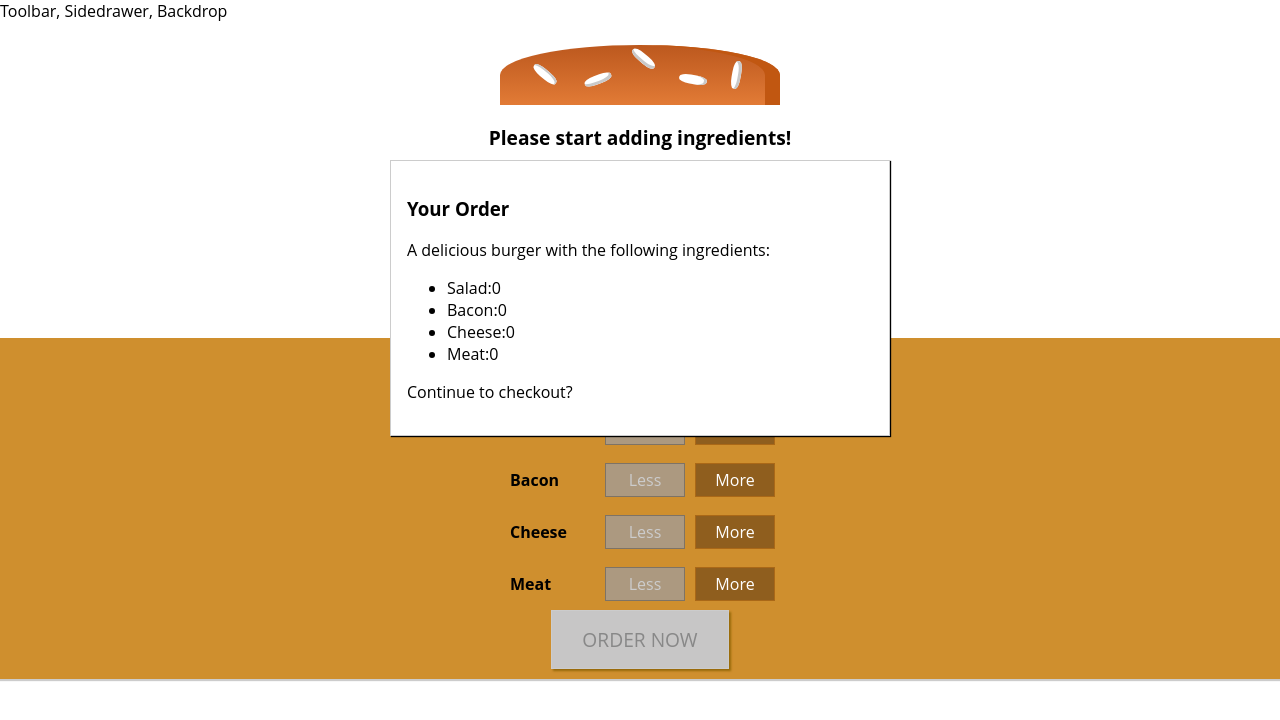
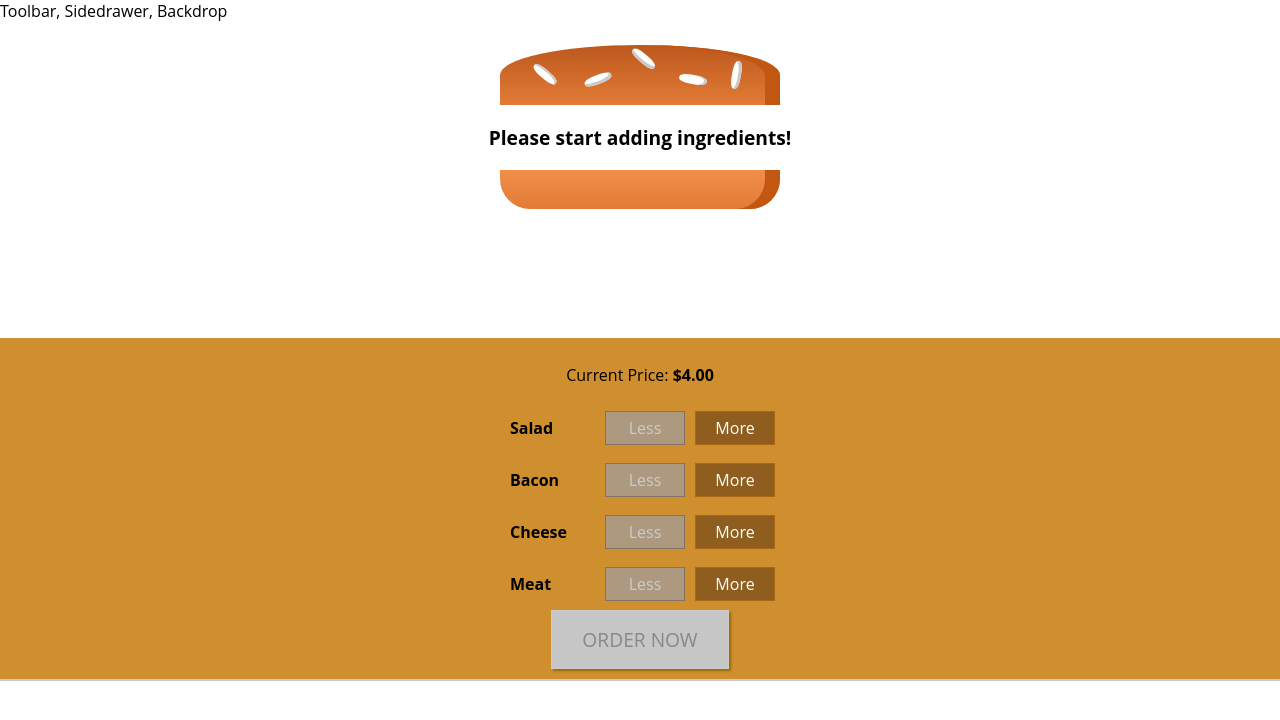
Before and after one commit to Saddam-tech/my-burger-builder-app, a React (Create React App) app: page / in a window 1280 px wide. Shown: the top 720 px of the page. Built offline with nearby package versions, Linux system fonts and the light colour scheme.

Commit message:
Showing modal conditionally

```diff
--- a/src/components/Burger/BuildControls/BuildControls.js
+++ b/src/components/Burger/BuildControls/BuildControls.js
@@ -24,7 +24,8 @@
       />
     ))}
     <button className={classes.OrderButton}
-    disabled={!props.purchasable}>ORDER NOW</button>
+    disabled={!props.purchasable}
+    onClick={props.ordered}>ORDER NOW</button>
   </div>
 );
 
--- a/src/components/UI/Modal/Modal.js
+++ b/src/components/UI/Modal/Modal.js
@@ -2,7 +2,11 @@
 import classes from './Modal.module.css';
 
 const modal = (props) => (
-    <div className={classes.Modal}>
+    <div className={classes.Modal}
+    style={{
+        transform: props.show ? 'translateY(0)': 'translateY(-100vh)',
+        opacity: props.show ? '1': '0'
+    }}>
         {props.children}
     </div>
 
--- a/src/containers/BurgerBuilder/BurgerBuilder.js
+++ b/src/containers/BurgerBuilder/BurgerBuilder.js
@@ -29,6 +29,7 @@
 
     totalPrice: 4,
     purchasable: false,
+    purchasing: false,
   };
 
   updatePurchaseState(ingredients) {
@@ -41,6 +42,10 @@
         return sum + el;
       }, 0);
     this.setState({ purchasable: sum > 0 });
+  }
+
+  purchaseHandler = () => {
+    this.setState({ purchasing: true })
   }
 
   addIngredientHandler = (type) => {
@@ -85,7 +90,7 @@
     }
     return (
       <Aux>
-        <Modal>
+        <Modal show={this.state.purchasing}>
           <OrderSummary
           ingredients={this.state.ingredients}/>
         </Modal>
@@ -94,6 +99,7 @@
           ingredientAdded={this.addIngredientHandler}
           ingredientRemoved={this.removeIngredientHandler}
           disabled={disabledInfo}
+          ordered={this.purchaseHandler}
           price={this.state.totalPrice}
           purchasable={this.state.purchasable}
         />
```
